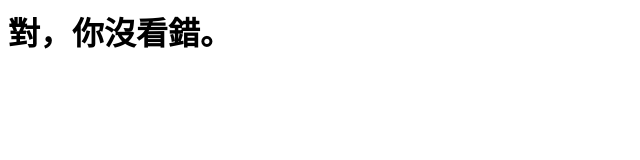
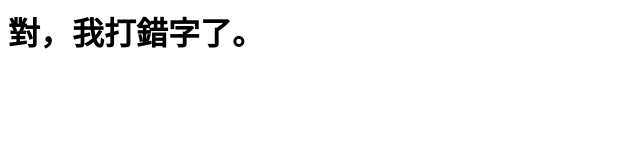
Before and after one commit to ChQiuHuang/ChQiuHuang, a plain HTML site: page index.html in a window 1280 px wide. Shown: the whole page, without its empty margins (0-640 px from the left). Drawn offline with Linux system fonts and the light colour scheme.

Commit message:
Update index.html

```diff
--- a/index.html
+++ b/index.html
@@ -1 +1 @@
-<h1>對，你沒看錯。</h1>
+<h1>對，我打錯字了。</h1>
```
